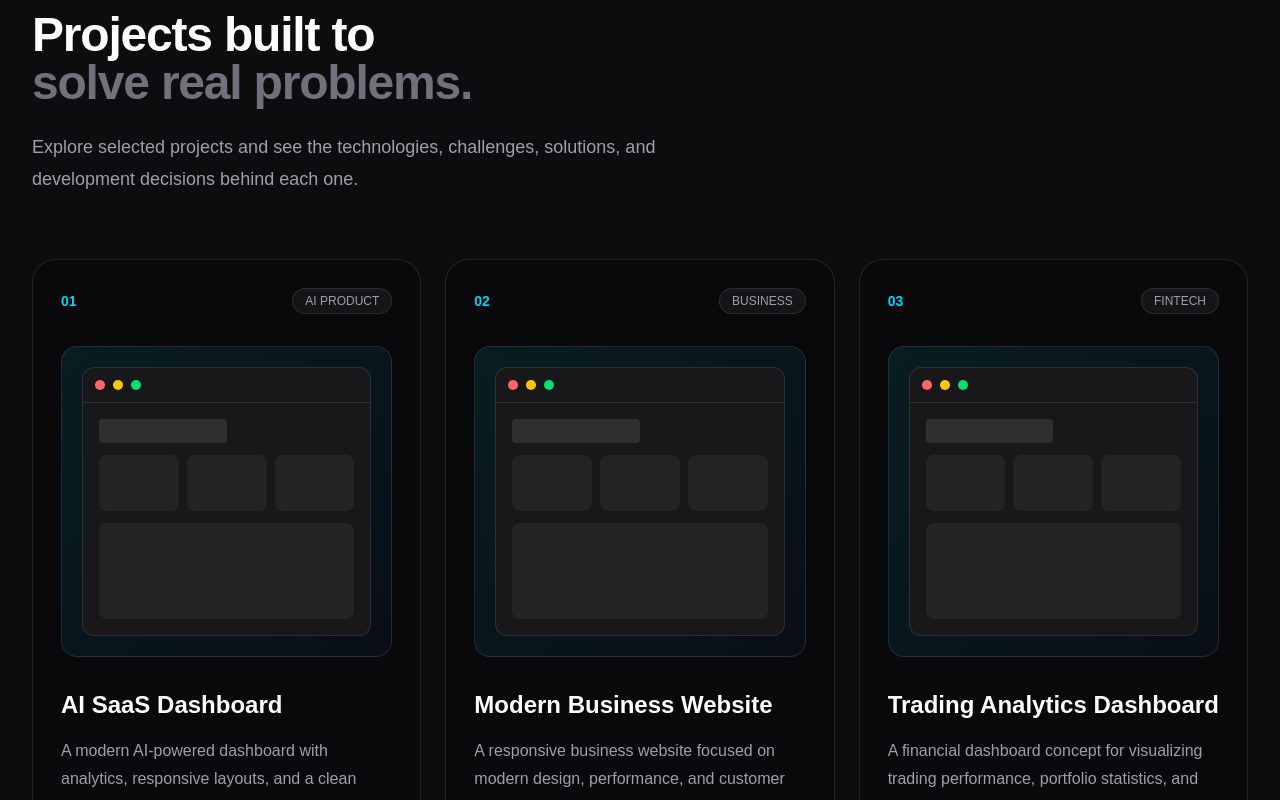
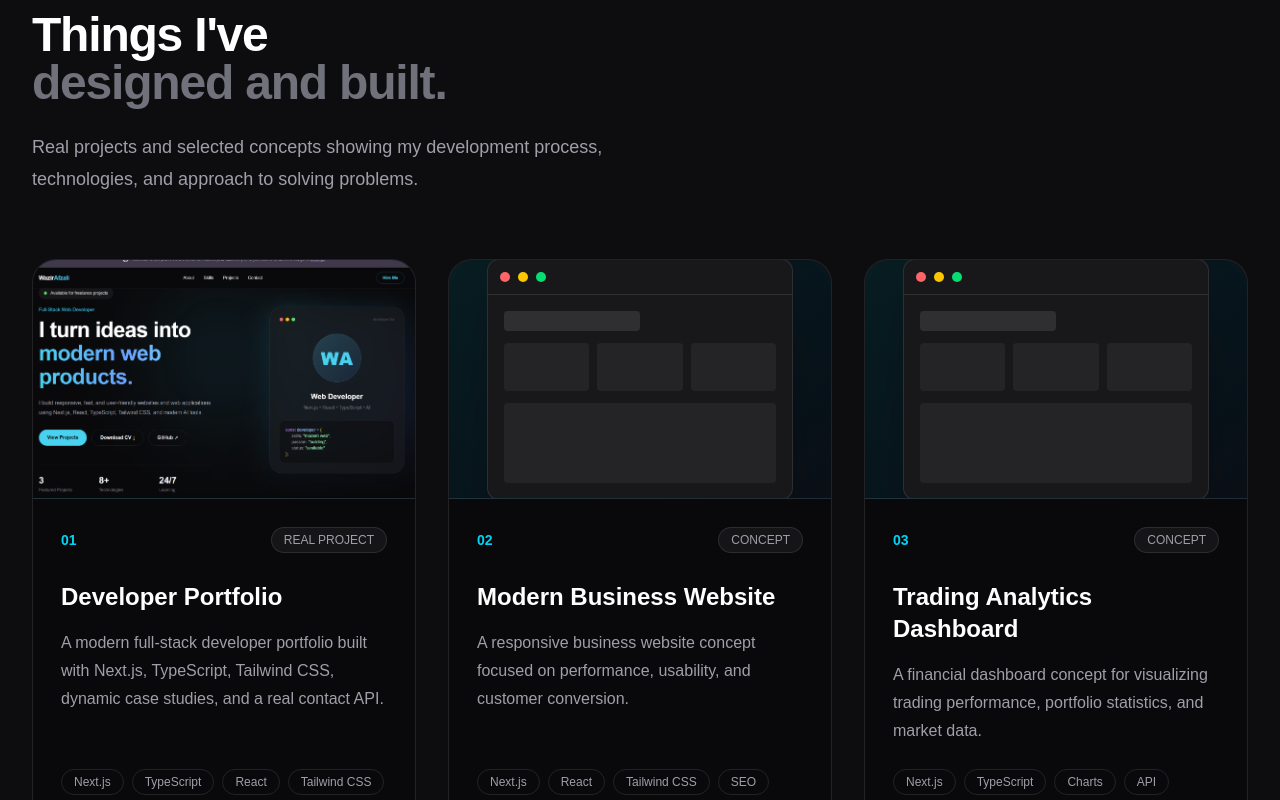
Before and after one commit to Wazirafzali/portfolio-v1, a Next.js app: page / in a window 1280 px wide. Shown: the part 2260-3060 px from the top of the page. Built offline with nearby package versions, Linux system fonts and the light colour scheme.

Commit message:
Add real project screenshots and case study SEO

```diff
--- a/app/layout.tsx
+++ b/app/layout.tsx
@@ -2,6 +2,11 @@ import type { Metadata } from "next";
 import "./globals.css";
 
 export const metadata: Metadata = {
+
+  metadataBase: new URL(
+  "https://portfolio-v1-five-kappa.vercel.app"
+),
+
   title: {
     default: "Developer Portfolio",
     template: "%s | Developer Portfolio",
--- a/app/projects/[slug]/page.tsx
+++ b/app/projects/[slug]/page.tsx
@@ -1,3 +1,5 @@
+import type { Metadata } from "next";
+import Image from "next/image";
 import Link from "next/link";
 import { notFound } from "next/navigation";
 import { getProjectBySlug, projects } from "@/data/projects";
@@ -12,6 +14,52 @@ export function generateStaticParams() {
   return projects.map((project) => ({
     slug: project.slug,
   }));
+}
+
+export async function generateMetadata({
+  params,
+}: ProjectPageProps): Promise<Metadata> {
+  const { slug } = await params;
+
+  const project = getProjectBySlug(slug);
+
+  if (!project) {
+    return {
+      title: "Project Not Found",
+    };
+  }
+
+  return {
+    title: project.title,
+
+    description: project.shortDescription,
+
+    openGraph: {
+      title: `${project.title} | Developer Portfolio`,
+      description: project.shortDescription,
+
+      images: project.coverImage
+        ? [
+            {
+              url: project.coverImage,
+              width: 1200,
+              height: 630,
+              alt: project.title,
+            },
+          ]
+        : [],
+    },
+
+    twitter: {
+      card: "summary_large_image",
+      title: project.title,
+      description: project.shortDescription,
+
+      images: project.coverImage
+        ? [project.coverImage]
+        : [],
+    },
+  };
 }
 
 export default async function ProjectPage({
@@ -83,32 +131,25 @@ export default async function ProjectPage({
       {/* Project visual */}
 <section className="py-20">
   <div className="mx-auto max-w-6xl px-6">
-          <div className="overflow-hidden rounded-3xl border border-white/10 bg-gradient-to-br from-cyan-400/10 via-blue-500/5 to-transparent p-6 sm:p-10">
-            <div className="overflow-hidden rounded-2xl border border-white/10 bg-zinc-900 shadow-2xl">
-              <div className="flex items-center gap-2 border-b border-white/10 px-5 py-4">
-                <span className="h-3 w-3 rounded-full bg-red-400" />
-                <span className="h-3 w-3 rounded-full bg-yellow-400" />
-                <span className="h-3 w-3 rounded-full bg-green-400" />
-
-                <div className="ml-5 h-7 flex-1 rounded-lg bg-white/5" />
+    <div className="overflow-hidden rounded-3xl border border-white/10 bg-gradient-to-br from-cyan-400/10 via-blue-500/5 to-transparent p-4 sm:p-8">
+      {project.coverImage ? (
+        <div className="relative aspect-[16/9] overflow-hidden rounded-2xl border border-white/10 bg-zinc-900">
+          <Image
+            src={project.coverImage}
+            alt={`${project.title} project screenshot`}
+            fill
+            priority
+            sizes="(max-width: 1200px) 100vw, 1152px"
+            className="object-cover object-top"
+          />
         </div>
-
-              <div className="grid min-h-[400px] grid-cols-4 gap-5 p-6">
-                <div className="rounded-xl bg-white/5" />
-
-                <div className="col-span-3 space-y-5">
-                  <div className="h-10 w-1/2 rounded-lg bg-white/10" />
-
-                  <div className="grid grid-cols-3 gap-4">
-                    <div className="h-24 rounded-xl bg-white/5" />
-                    <div className="h-24 rounded-xl bg-white/5" />
-                    <div className="h-24 rounded-xl bg-white/5" />
+      ) : (
+        <div className="flex aspect-[16/9] items-center justify-center rounded-2xl border border-white/10 bg-zinc-900">
+          <p className="text-zinc-500">
+            Project preview coming soon
+          </p>
         </div>
-
-                  <div className="h-52 rounded-xl bg-white/5" />
-                </div>
-              </div>
-            </div>
+      )}
     </div>
   </div>
 </section>
--- a/components/Projects.tsx
+++ b/components/Projects.tsx
@@ -1,4 +1,6 @@
+import Image from "next/image";
 import Link from "next/link";
+
 import { projects } from "@/data/projects";
 
 export default function Projects() {
@@ -8,35 +10,67 @@ export default function Projects() {
       className="border-t border-white/10 bg-zinc-900/30 py-28"
     >
       <div className="mx-auto max-w-7xl px-6 lg:px-8">
-        {/* Heading */}
-        <div className="flex flex-col justify-between gap-8 lg:flex-row lg:items-end">
         <div className="max-w-3xl">
           <p className="mb-4 font-medium text-cyan-400">
             Selected Projects
           </p>
 
           <h2 className="text-4xl font-bold tracking-tight sm:text-5xl">
-              Projects built to
+            Things I&apos;ve
             <span className="block text-zinc-500">
-                solve real problems.
+              designed and built.
             </span>
           </h2>
 
           <p className="mt-6 max-w-2xl text-lg leading-8 text-zinc-400">
-              Explore selected projects and see the technologies, challenges,
-              solutions, and development decisions behind each one.
+            Real projects and selected concepts showing my development
+            process, technologies, and approach to solving problems.
           </p>
         </div>
-        </div>
 
-        {/* Projects grid */}
-        <div className="mt-16 grid gap-6 lg:grid-cols-3">
+        <div className="mt-16 grid gap-8 lg:grid-cols-3">
           {projects.map((project) => (
             <article
               key={project.slug}
-              className="group flex flex-col rounded-3xl border border-white/10 bg-zinc-950 p-7 transition duration-300 hover:-translate-y-2 hover:border-cyan-400/30"
+              className="group flex flex-col overflow-hidden rounded-3xl border border-white/10 bg-zinc-950 transition duration-300 hover:-translate-y-2 hover:border-cyan-400/30"
             >
-              {/* Number */}
+              {/* Cover */}
+              <div className="relative aspect-[16/10] overflow-hidden border-b border-white/10 bg-gradient-to-br from-cyan-400/10 to-blue-500/5">
+                {project.coverImage ? (
+                  <Image
+                    src={project.coverImage}
+                    alt={`${project.title} screenshot`}
+                    fill
+                    sizes="(max-width: 1024px) 100vw, 33vw"
+                    className="object-cover object-top transition duration-500 group-hover:scale-[1.03]"
+                  />
+                ) : (
+                  <div className="flex h-full items-center justify-center">
+                    <div className="w-4/5 overflow-hidden rounded-xl border border-white/10 bg-zinc-900 shadow-2xl">
+                      <div className="flex gap-2 border-b border-white/10 p-3">
+                        <span className="h-2.5 w-2.5 rounded-full bg-red-400" />
+                        <span className="h-2.5 w-2.5 rounded-full bg-yellow-400" />
+                        <span className="h-2.5 w-2.5 rounded-full bg-green-400" />
+                      </div>
+
+                      <div className="space-y-3 p-4">
+                        <div className="h-5 w-1/2 rounded bg-white/10" />
+
+                        <div className="grid grid-cols-3 gap-2">
+                          <div className="h-12 rounded bg-white/5" />
+                          <div className="h-12 rounded bg-white/5" />
+                          <div className="h-12 rounded bg-white/5" />
+                        </div>
+
+                        <div className="h-20 rounded bg-white/5" />
+                      </div>
+                    </div>
+                  </div>
+                )}
+              </div>
+
+              {/* Content */}
+              <div className="flex flex-1 flex-col p-7">
                 <div className="flex items-center justify-between">
                   <span className="text-sm font-bold text-cyan-400">
                     {project.number}
@@ -47,30 +81,7 @@ export default function Projects() {
                   </span>
                 </div>
 
-              {/* Fake preview */}
-              <div className="mt-8 overflow-hidden rounded-2xl border border-white/10 bg-gradient-to-br from-cyan-400/10 to-blue-500/5 p-5">
-                <div className="overflow-hidden rounded-xl border border-white/10 bg-zinc-900">
-                  <div className="flex gap-2 border-b border-white/10 p-3">
-                    <span className="h-2.5 w-2.5 rounded-full bg-red-400" />
-                    <span className="h-2.5 w-2.5 rounded-full bg-yellow-400" />
-                    <span className="h-2.5 w-2.5 rounded-full bg-green-400" />
-                  </div>
-
-                  <div className="space-y-3 p-4">
-                    <div className="h-6 w-1/2 rounded bg-white/10" />
-
-                    <div className="grid grid-cols-3 gap-2">
-                      <div className="h-14 rounded-lg bg-white/5" />
-                      <div className="h-14 rounded-lg bg-white/5" />
-                      <div className="h-14 rounded-lg bg-white/5" />
-                    </div>
-
-                    <div className="h-24 rounded-lg bg-white/5" />
-                  </div>
-                </div>
-              </div>
-
-              <h3 className="mt-8 text-2xl font-bold">
+                <h3 className="mt-7 text-2xl font-bold">
                   {project.title}
                 </h3>
 
@@ -78,9 +89,10 @@ export default function Projects() {
                   {project.shortDescription}
                 </p>
 
-              {/* Technologies */}
                 <div className="mt-6 flex flex-wrap gap-2">
-                {project.technologies.slice(0, 3).map((technology) => (
+                  {project.technologies
+                    .slice(0, 4)
+                    .map((technology) => (
                       <span
                         key={technology}
                         className="rounded-full border border-white/10 px-3 py-1 text-xs text-zinc-400"
@@ -90,14 +102,15 @@ export default function Projects() {
                     ))}
                 </div>
 
-              {/* Case Study button */}
                 <Link
                   href={`/projects/${project.slug}`}
                   className="mt-8 flex items-center justify-between rounded-xl border border-white/10 px-5 py-3.5 font-semibold transition hover:border-cyan-400 hover:text-cyan-400"
                 >
                   View Case Study
+
                   <span>→</span>
                 </Link>
+              </div>
             </article>
           ))}
         </div>
--- a/data/projects.ts
+++ b/data/projects.ts
@@ -9,55 +9,68 @@ export type Project = {
   challenge: string;
   solution: string;
   result: string;
+  coverImage?: string;
   githubUrl?: string;
   liveUrl?: string;
 };
 
 export const projects: Project[] = [
   {
-    slug: "ai-saas-dashboard",
+    slug: "developer-portfolio",
     number: "01",
-    title: "AI SaaS Dashboard",
+
+    title: "Developer Portfolio",
+
     shortDescription:
-      "A modern AI-powered dashboard with analytics, responsive layouts, and a clean SaaS interface.",
+      "A modern full-stack developer portfolio built with Next.js, TypeScript, Tailwind CSS, dynamic case studies, and a real contact API.",
 
     description:
-      "A concept SaaS dashboard designed for an AI platform. The interface focuses on usability, analytics, account management, and a modern responsive experience.",
+      "A production-ready developer portfolio designed and developed from scratch using Next.js, TypeScript, Tailwind CSS, reusable React components, dynamic routes, SEO metadata, GitHub, Vercel, and a server-side contact form.",
 
-    type: "AI PRODUCT",
+    type: "REAL PROJECT",
 
     technologies: [
       "Next.js",
       "TypeScript",
+      "React",
       "Tailwind CSS",
-      "React",
+      "Vercel",
+      "Resend",
+      "Git",
+      "GitHub",
     ],
 
     challenge:
-      "The challenge was to organize a large amount of information without making the interface feel complicated or overwhelming.",
+      "The goal was to build a professional portfolio from scratch while keeping the architecture clean, responsive, maintainable, and ready for future projects.",
 
     solution:
-      "I designed a modular dashboard structure using reusable React components, responsive grids, clear visual hierarchy, and a consistent design system.",
+      "I built the website with reusable React components, responsive Tailwind layouts, dynamic project routes, server-side email handling, Git version control, GitHub integration, and production deployment on Vercel.",
 
     result:
-      "The result is a clean dashboard concept that works across desktop and mobile layouts and can be extended into a real SaaS application.",
+      "The result is a responsive live portfolio with real production deployment, GitHub source control, reusable project case studies, SEO foundations, and a working contact system.",
 
-    githubUrl: "",
-    liveUrl: "",
+    coverImage: "/projects/portfolio-cover.png",
+
+    githubUrl:
+      "https://github.com/Wazirafzali/portfolio-v1",
+
+    liveUrl:
+      "https://portfolio-v1-five-kappa.vercel.app",
   },
 
   {
     slug: "modern-business-website",
     number: "02",
+
     title: "Modern Business Website",
 
     shortDescription:
-      "A responsive business website focused on modern design, performance, and customer conversion.",
+      "A responsive business website concept focused on performance, usability, and customer conversion.",
 
     description:
-      "A modern multi-section website concept created for businesses that need a professional online presence and clear calls to action.",
+      "A modern website concept designed for businesses that need a professional online presence and clear calls to action.",
 
-    type: "BUSINESS",
+    type: "CONCEPT",
 
     technologies: [
       "Next.js",
@@ -67,14 +80,15 @@ export const projects: Project[] = [
     ],
 
     challenge:
-      "The website needed to communicate the company's services quickly while remaining visually professional and easy to navigate.",
+      "The website needed to communicate services clearly while remaining visually professional and easy to navigate.",
 
     solution:
-      "I created a clear content structure, responsive sections, strong calls to action, and reusable components for services and business information.",
+      "The interface uses clear sections, responsive layouts, strong calls to action, and reusable components.",
 
     result:
-      "The result is a fast and responsive business website structure that can easily be customized for different companies.",
+      "The result provides a strong foundation for a real business website that can later be customized for a client.",
 
+    coverImage: "",
     githubUrl: "",
     liveUrl: "",
   },
@@ -82,15 +96,16 @@ export const projects: Project[] = [
   {
     slug: "trading-analytics-dashboard",
     number: "03",
+
     title: "Trading Analytics Dashboard",
 
     shortDescription:
       "A financial dashboard concept for visualizing trading performance, portfolio statistics, and market data.",
 
     description:
-      "A dashboard designed to present financial and trading information in a structured and understandable interface.",
+      "A dashboard concept designed to organize financial and trading information into an understandable interface.",
 
-    type: "FINTECH",
+    type: "CONCEPT",
 
     technologies: [
       "Next.js",
@@ -100,14 +115,15 @@ export const projects: Project[] = [
     ],
 
     challenge:
-      "Financial dashboards often contain large amounts of data, which can quickly become difficult to understand.",
+      "Financial applications often contain large quantities of complex information.",
 
     solution:
-      "I organized the interface into clear statistics, portfolio sections, performance areas, and visual data components.",
+      "The interface organizes information into statistics, portfolio sections, performance areas, and visual components.",
 
     result:
-      "The resulting interface provides a foundation for a full trading analytics application with future API and chart integrations.",
+      "The design provides a foundation for a future full trading analytics application.",
 
+    coverImage: "",
     githubUrl: "",
     liveUrl: "",
   },
```
Also changed, not shown: public/projects/portfolio-cover.png (added). Lines whose indentation alone changed are shown as unchanged.
